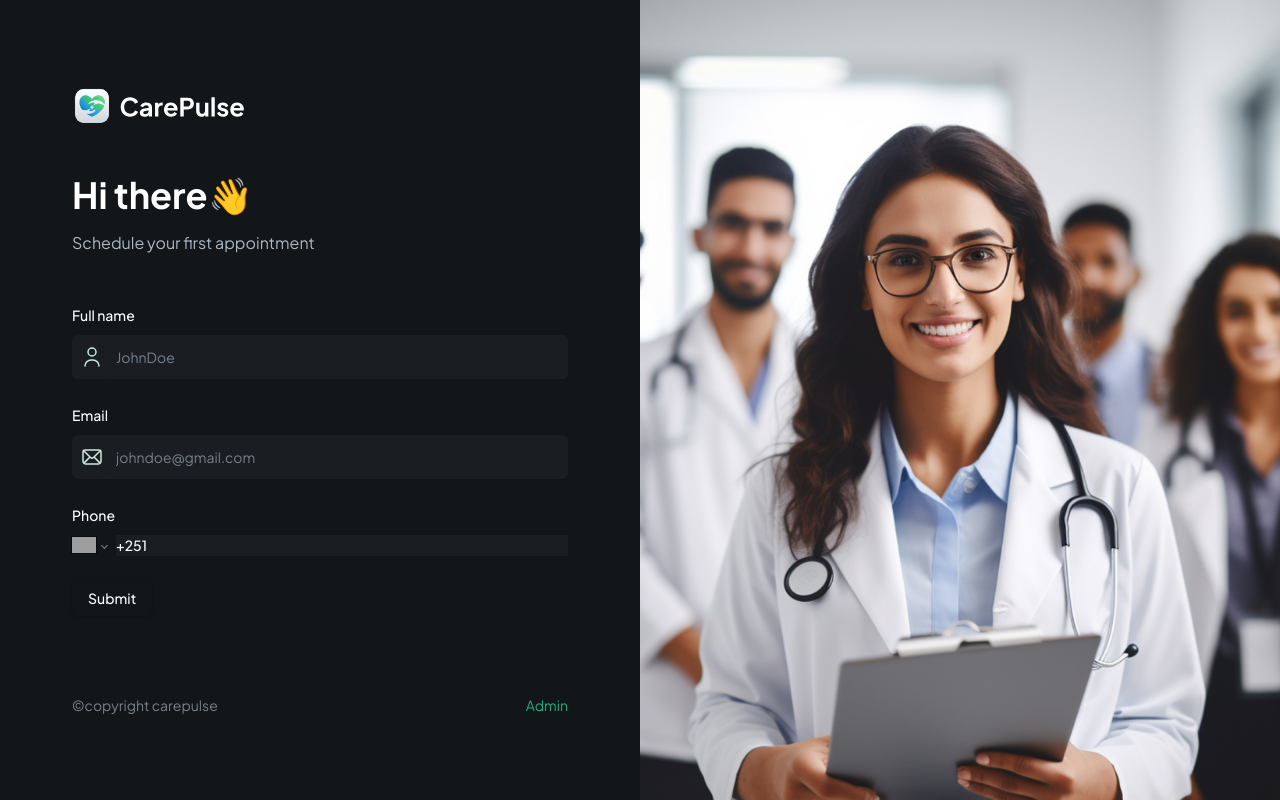
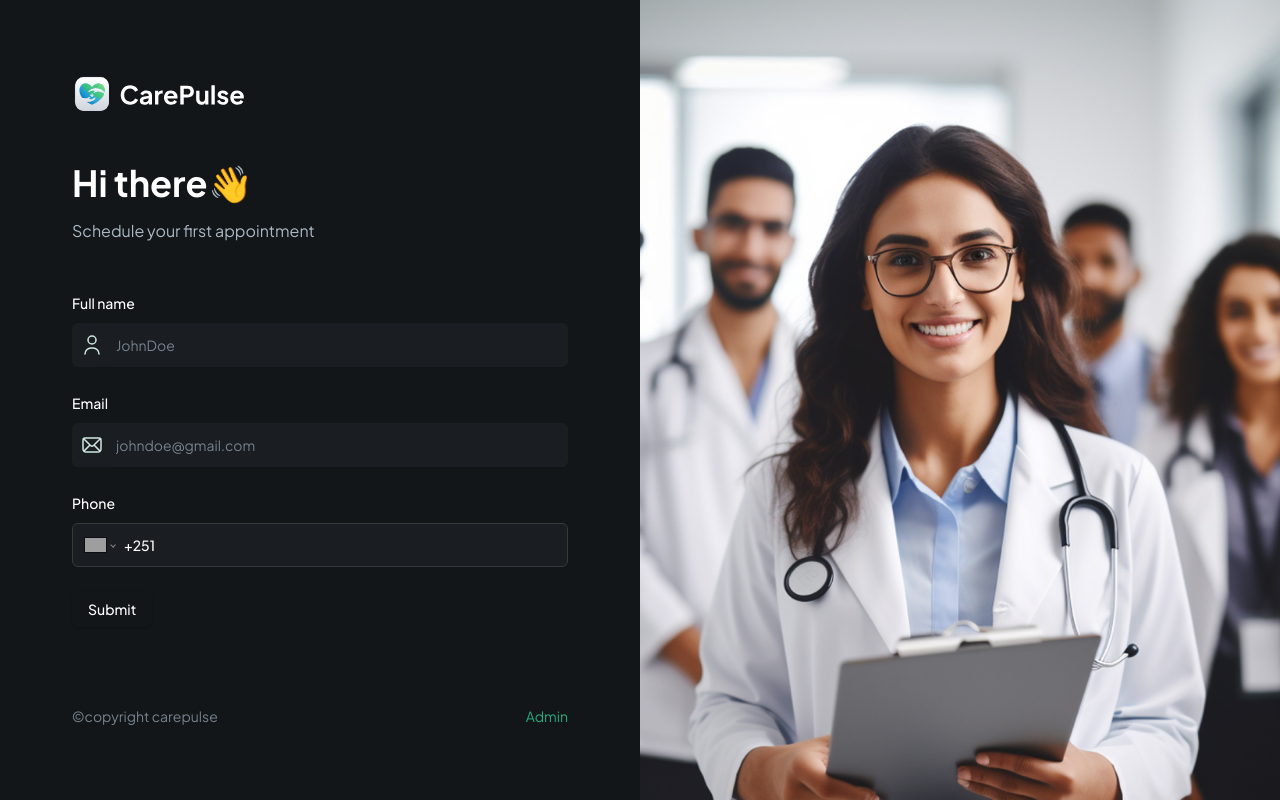
Before and after one commit to johngithim/healthcare, a Next.js app: page / in a window 1280 px wide. Built offline with nearby package versions, Linux system fonts and the light colour scheme; grey boxes are pictures that could not be loaded.

Commit message:
finished the ui to add a user now going to submit it

```diff
--- a/components/CustomFormField.tsx
+++ b/components/CustomFormField.tsx
@@ -14,6 +14,7 @@ import { FormFieldType } from "@/components/forms/PatientForm";
 import Image from 'next/image'
 import 'react-phone-number-input/style.css'
 import PhoneInput from 'react-phone-number-input'
+import {E164Number} from "libphonenumber-js";
 
 interface CustomProps {
   control: Control<any>;
@@ -63,7 +64,9 @@ const RenderField = ({ field, props } : { field: any; props: CustomProps }) => {
                     defaultCountry={'ET'}
                     international
                     withCountryCallingCode
-                    value={field.value}
+                    value={field.value as E164Number | undefined}
+                    onChange={field.onChange}
+                    className={"input-phone"}
                    />
                </FormControl>
            )
```
